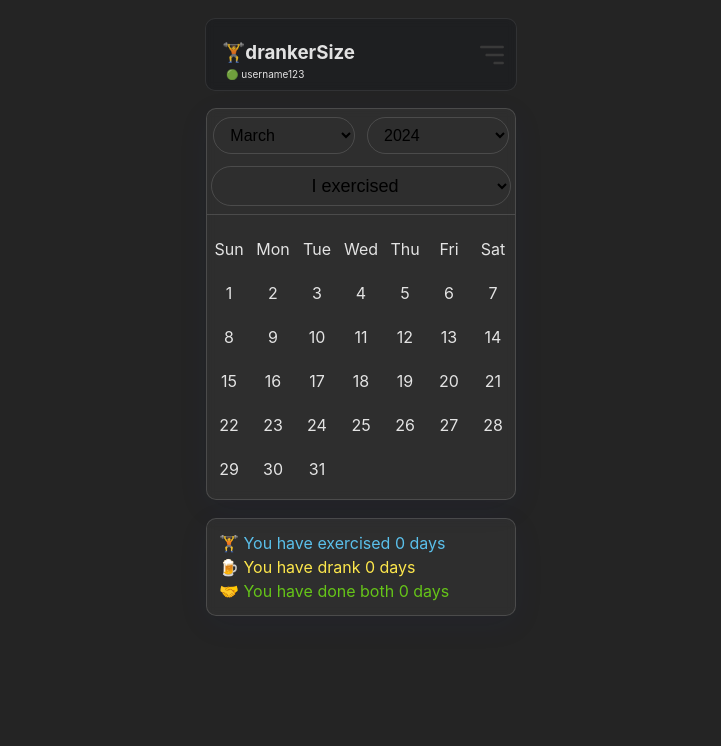
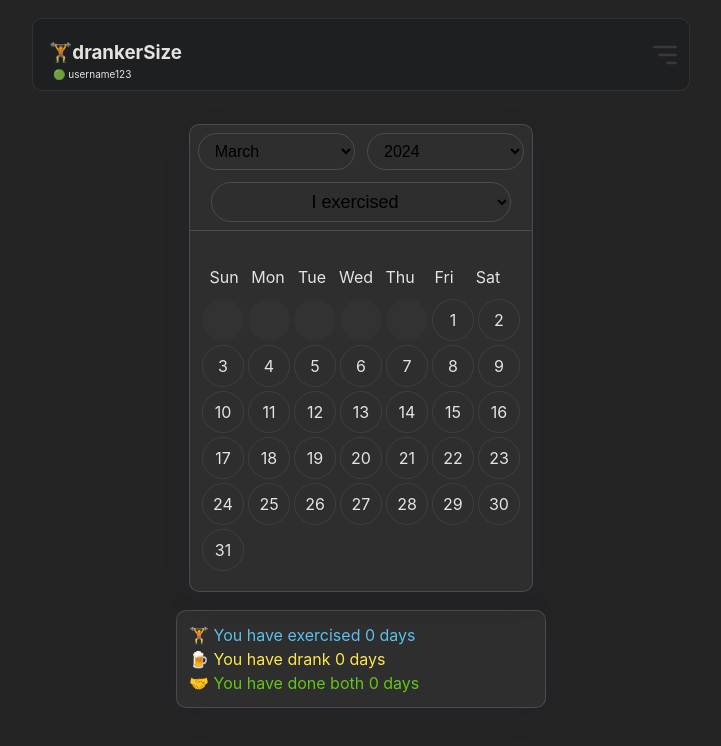
Before and after one commit to rileysklar/excerTracker, a React (Vite) app: page / in a window 1280 px wide. Shown: the top 746 px of the page, without its empty margins (279-1000 px from the left). Built offline with nearby package versions, Linux system fonts and the light colour scheme.

Commit message:
(core):grid

```diff
--- a/src/components/calendar/Calendar.jsx
+++ b/src/components/calendar/Calendar.jsx
@@ -31,10 +31,15 @@ export function Calendar() {
     { length: endYear - startYear + 1 },
     (_, i) => startYear + i
   );
+  const getFirstDayOfMonth = (year, month) => {
+    return new Date(year, month, 1).getDay();
+  };
 
   const getDaysInMonth = (year, month) => {
     return new Date(year, month + 1, 0).getDate();
   };
+  const firstDayOfMonth = getFirstDayOfMonth(year, month);
+  const placeholders = Array.from({ length: firstDayOfMonth }, (_, i) => null);
 
   const daysInMonth = getDaysInMonth(year, month);
   const daysArray = Array.from({ length: daysInMonth }, (_, i) => i + 1);
@@ -105,6 +110,14 @@ export function Calendar() {
               <li key={dayOfWeek}>{dayOfWeek}</li>
             ))}
           </div>
+          <div className="dates-grid">
+            {placeholders.map((_, index) => (
+              <div
+                className="date-cell placeholder"
+                key={`placeholder-${index}`}
+              ></div>
+            ))}
+
             {daysArray.map((day) => {
               const dayString = `${year}-${String(month + 1).padStart(
                 2,
@@ -122,14 +135,15 @@ export function Calendar() {
               }
               return (
                 <div
-                className={`row ${dayClass}`}
+                  className={`date-cell ${dayClass}`}
                   key={day}
                   onClick={() => toggleDay(day)}
                 >
-                <li>{day}</li>
+                  {day}
                 </div>
               );
             })}
+          </div>
         </div>
       </div>
       <div className="result">
--- a/src/components/calendar/calendar.css
+++ b/src/components/calendar/calendar.css
@@ -5,17 +5,6 @@
   align-items: center;
   justify-items: flex-start;
   gap: 18px;
-  height: 100dvh;
-}
-.row {
-  display: flex;
-}
-
-.calendar {
-  display: flex;
-  flex-wrap: wrap;
-  justify-content: flex-start;
-  width: 308px;
 }
 
 .main-body {
@@ -27,7 +16,11 @@
   border-radius: 10px;
   border: 1px solid #ffffff24;
   z-index: 1;
-  margin-top: 108px;
+  margin-top: 32px;
+}
+
+.row {
+  display: flex;
 }
 
 .main-body .calendar li {
@@ -45,12 +38,6 @@
   transition: all 0.3s ease;
 }
 
-.calendar li:hover {
-  background-color: #535353;
-  border-radius: 100px;
-  color: #fff;
-}
-
 .result {
   display: flex;
   flex-direction: column;
@@ -61,34 +48,7 @@
   -webkit-backdrop-filter: blur(4px);
   border-radius: 10px;
   border: 1px solid #ffffff24;
-  width: 284px;
-}
-
-.workout-day li {
-  background-color: #5bc0eb;
-  color: #2c2c2c;
-}
-
-.drink-day li {
-  background-color: #fde74c;
-  color: #2c2c2c;
-}
-
-.combined-day li {
-  background-color: #66c519;
-  color: #2c2c2c;
-}
-
-p.combined-day {
-  color: #66c519;
-}
-
-p.drink-day {
-  color: #fde74c;
-}
-
-p.workout-day {
-  color: #5bc0eb;
+  width: 100%;
 }
 
 .month-yr-selector {
@@ -146,3 +106,65 @@ select:active {
 select:focus-visible {
   outline: none;
 }
+
+.calendar {
+  padding: 12px;
+}
+
+.calendar .header {
+  display: grid;
+  grid-template-columns: repeat(7, 1fr); /* Assuming 7 days in a week */
+  text-align: center;
+}
+
+.dates-grid {
+  display: grid;
+  grid-template-columns: repeat(7, 1fr); /* 7 days a week */
+  grid-gap: 4px;
+}
+
+.date-cell {
+  text-align: center;
+  padding: 8px 10px;
+  border: 1px solid #cccccc1b;
+  cursor: pointer;
+  border-radius: 100px;
+}
+
+.date-cell:hover {
+  background-color: #f0f0f018;
+  color: #fff;
+}
+
+.placeholder {
+  background-color: #f0f0f005;
+  border: none;
+}
+p.combined-day {
+  color: #66c519;
+  background-color: transparent;
+}
+
+p.drink-day {
+  color: #fde74c;
+  background-color: transparent;
+}
+
+p.workout-day {
+  color: #5bc0eb;
+  background-color: transparent;
+}
+.workout-day {
+  background-color: #5bc0eb;
+  color: #2c2c2c;
+}
+
+.drink-day {
+  background-color: #fde74c;
+  color: #2c2c2c;
+}
+
+.combined-day {
+  background-color: #66c519;
+  color: #2c2c2c;
+}
--- a/src/components/navbar/navbar.css
+++ b/src/components/navbar/navbar.css
@@ -3,7 +3,7 @@
   display: flex;
   justify-content: space-between;
   align-items: center;
-  width: 294px;
+  width: 50%;
   background: rgba(0, 9, 26, 0.15);
   backdrop-filter: blur(4px);
   -webkit-backdrop-filter: blur(4px);
```
Lines whose indentation alone changed are shown as unchanged.
